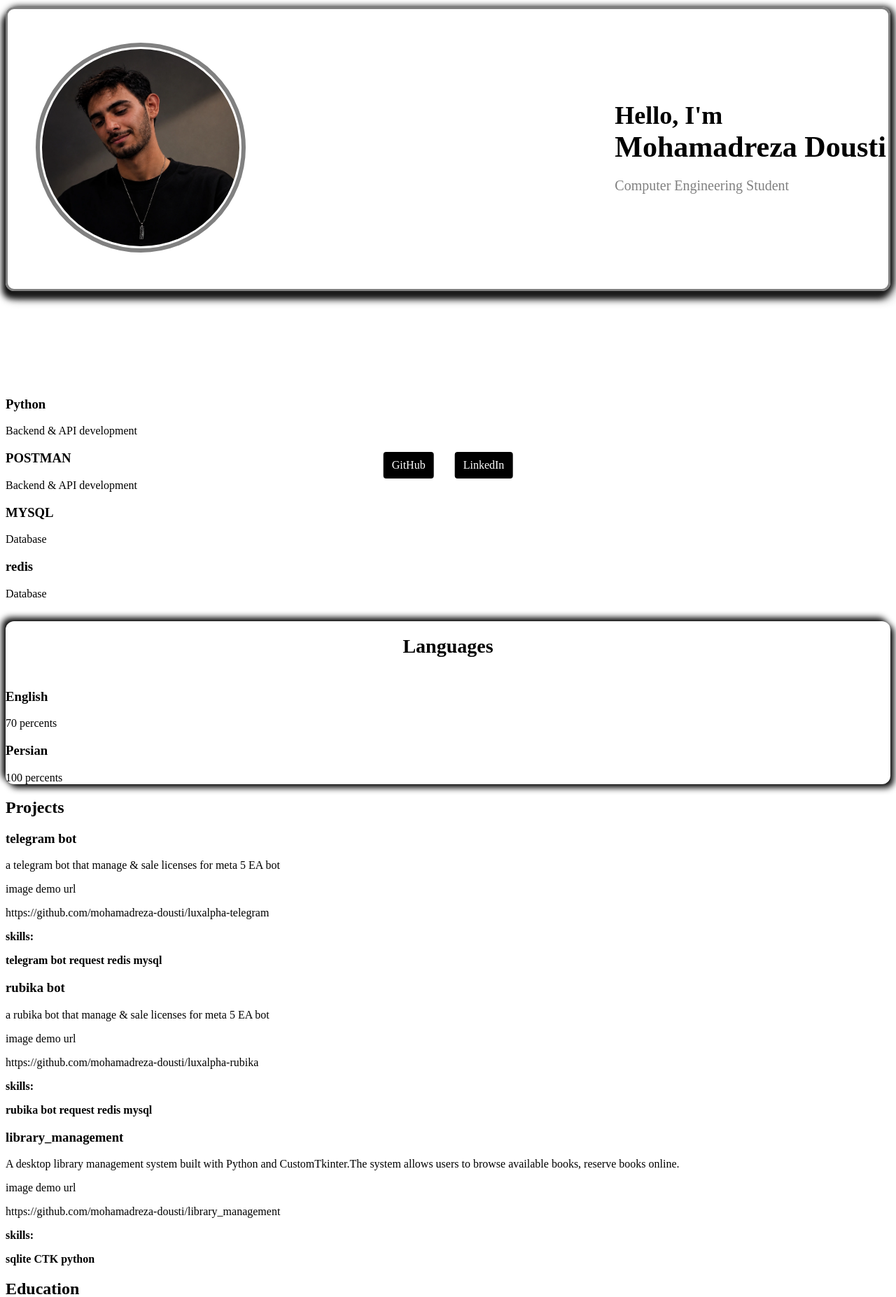
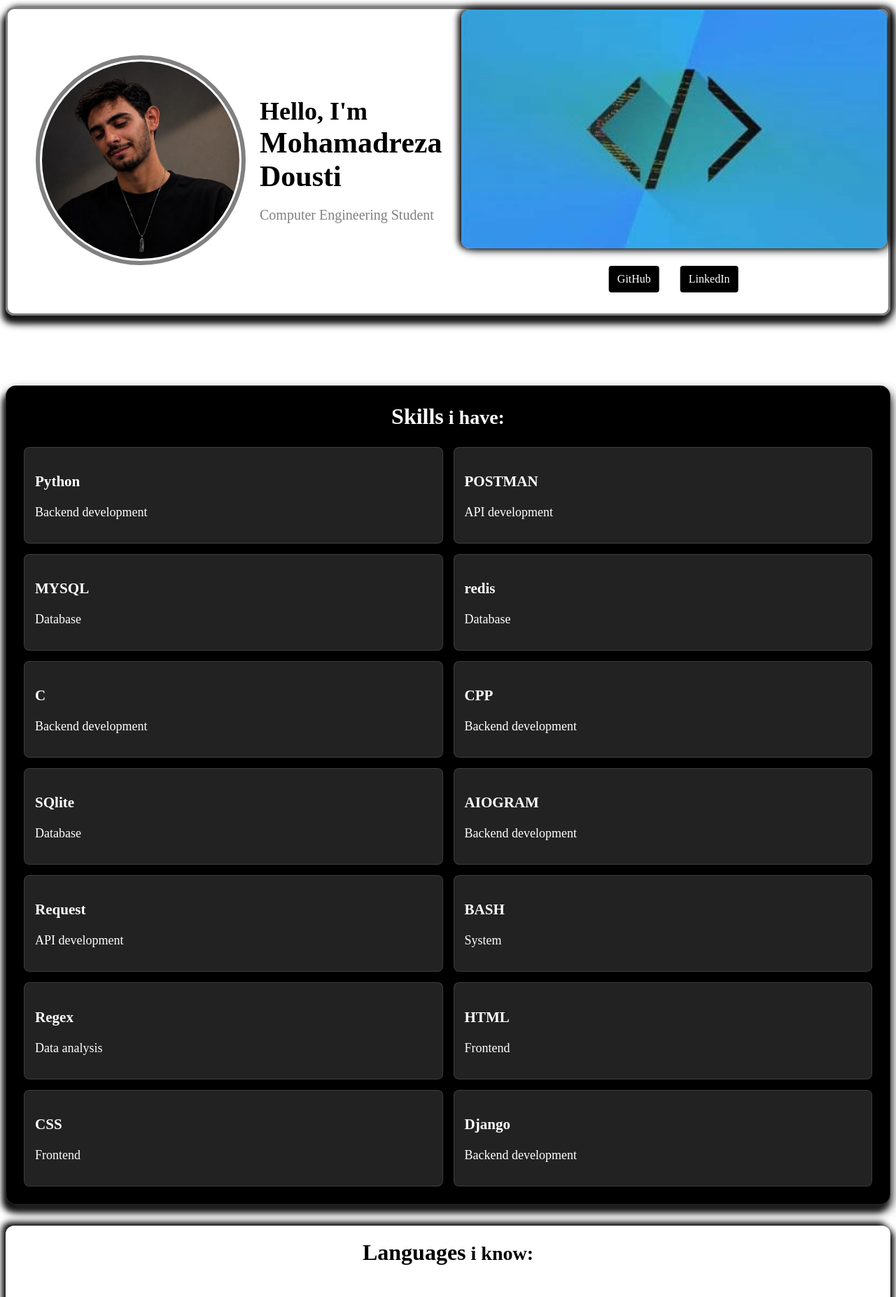
Before and after one commit to mohamadreza-dousti/personal-portfolio, a Django app: template templates/portfolio.html in a window 1280 px wide. Shown: the part 86-1940 px from the top of the page at 70% size. Run offline with Django 5.2, Linux system fonts and the light colour scheme; the template is opened without the code that fills it, so the values that code supplies are empty.

Commit message:
feat(templates):update portfolio.html

```diff
--- a/templates/portfolio.html
+++ b/templates/portfolio.html
@@ -34,37 +34,100 @@
             </h1>
             <p>Computer Engineering Student</p>
         </div>
+        <div class="hero-visual">
+            <div class="flow-image">
+                <img src="{% static 'images/pic.webp' %}" alt="DEV PIC">
+            </div>
             <div class="hero-links">
                 <a href="https://github.com/mohamadreza-dousti" target="_blank">
                     GitHub
                 </a>
-
                 <a href="https://www.linkedin.com/in/mohamadreza-dousti/" target="_blank">
                     LinkedIn
                 </a>
+            </div>
         </div>
     </section>
 
     <!-- skills  -->
      <section id="skills">
-        <h2>Skills</h2>
+        <div class="skills-box">
+            <h2><span>Skills</span> i have:</h2>
+            <div class="skill">
                 <h3>Python</h3>
-        <p><span>Backend & API development</span></p>
+                <p><span>Backend development</span></p>
+            </div>
+            <div class="skill">
                 <h3>POSTMAN</h3>
-        <p><span>Backend & API development</span></p>
+                <p><span>API development</span></p>
+            </div>
+            <div class="skill">
                 <h3>MYSQL</h3>
                 <p><span>Database</span></p>
+            </div>
+            <div class="skill">
                 <h3>redis</h3>
                 <p><span>Database</span></p>
+            </div>
+            <div class="skill">
+                <h3>C</h3>
+                <p><span>Backend development</span></p>
+            </div>
+            <div class="skill">
+                <h3>CPP</h3>
+                <p><span>Backend development</span></p>
+            </div>
+            <div class="skill">
+                <h3>SQlite</h3>
+                <p><span>Database</span></p>
+            </div>
+            <div class="skill">
+                <h3>AIOGRAM</h3>
+                <p><span>Backend development</span></p>
+            </div>
+            <div class="skill">
+                <h3>Request</h3>
+                <p><span>API development</span></p>
+            </div>
+            <div class="skill">
+                <h3>BASH</h3>
+                <p><span>System</span></p>
+            </div>
+            <div class="skill">
+                <h3>Regex</h3>
+                <p><span>Data analysis</span></p>
+            </div>
+            <div class="skill">
+                <h3>HTML</h3>
+                <p><span>Frontend</span></p>
+            </div>
+            <div class="skill">
+                <h3>CSS</h3>
+                <p><span>Frontend</span></p>
+            </div>
+            <div class="skill">
+                <h3>Django</h3>
+                <p><span>Backend development</span></p>
+            </div>
+        </div>
      </section>
-
-     <!-- Languages  -->
+    <!-- Languages -->
     <section id="languages">
-        <h2>Languages</h2>
+        <h2><span>Languages</span> i know:</h2>
+        <div class="languages-container">
+            <div class="language">
+                <div class="language-circle english">
+                    <span>70%</span>
+                </div>
                 <h3>English</h3>
-        <p><span>70 percents</span></p>
+            </div>
+            <div class="language">
+                <div class="language-circle persian">
+                    <span>100%</span>
+                </div>
                 <h3>Persian</h3>
-        <p><span>100 percents</span></p>
+            </div>
+        </div>
     </section>
 
       <!-- Projects -->
```
Lines whose indentation alone changed are shown as unchanged.
